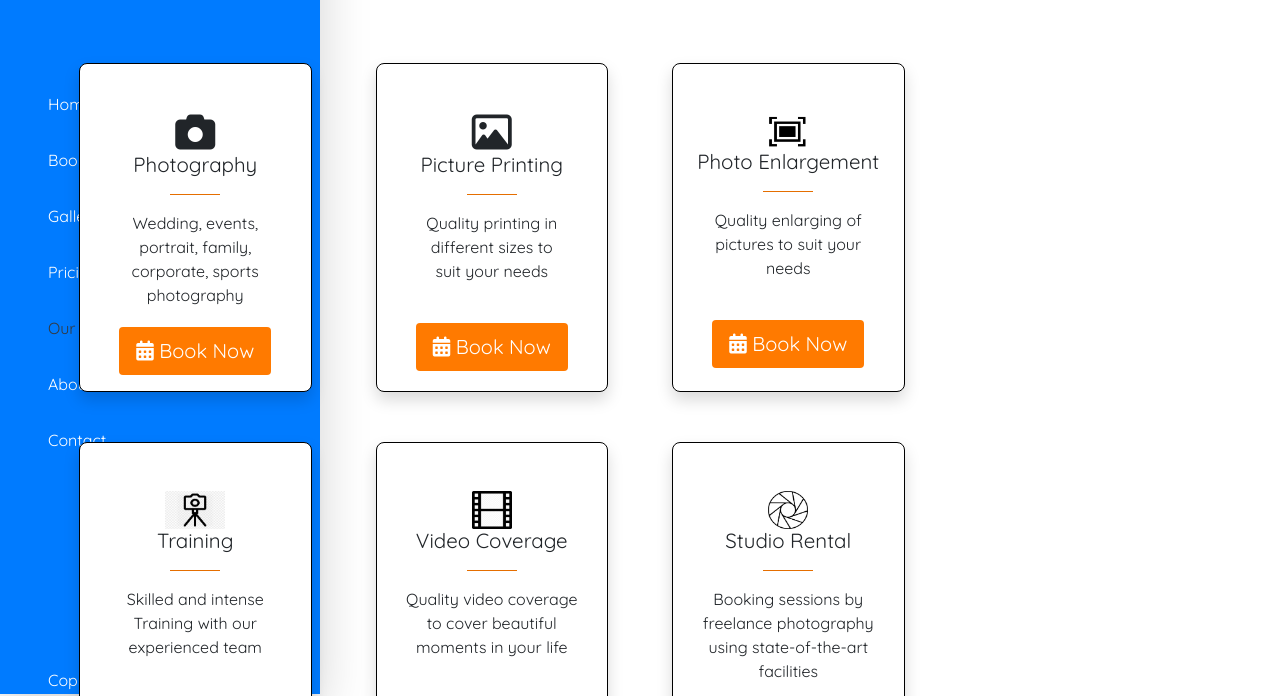
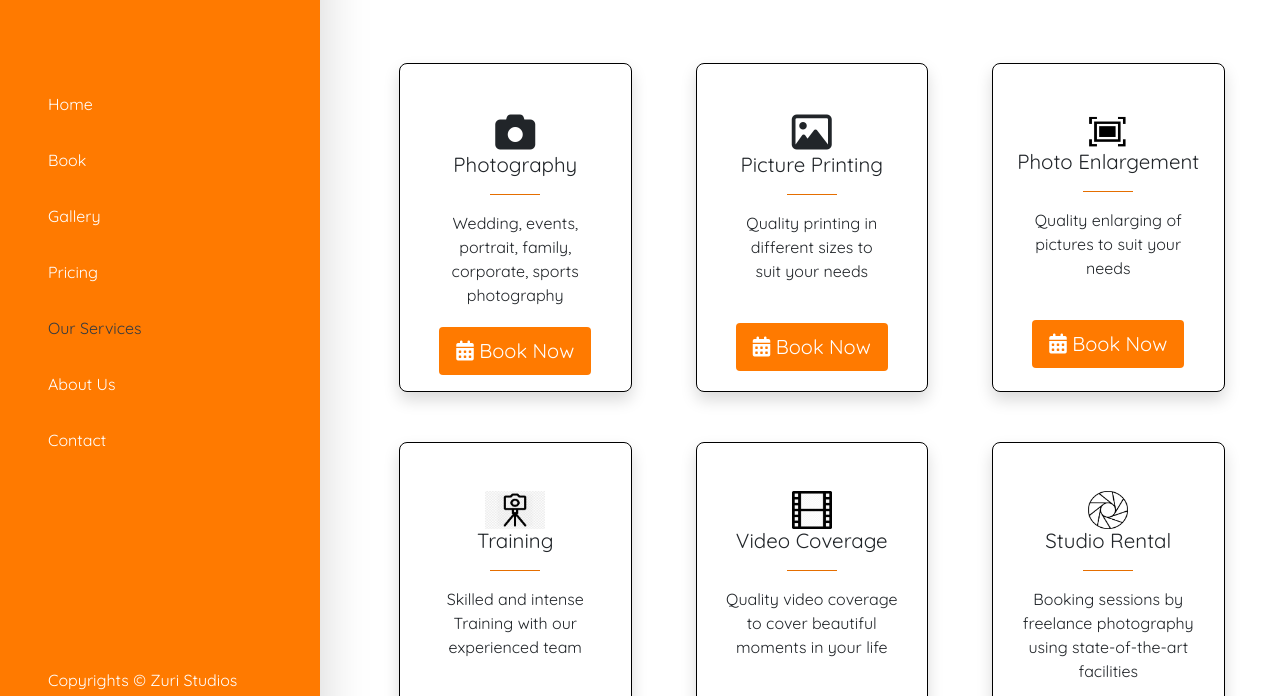
Before and after one commit to wisdomosara/teamfierce, a plain HTML site: page index.html in a window 1280 px wide. Shown: the part 106-802 px from the top of the page. Drawn offline with nearby package versions, Linux system fonts and the light colour scheme.

Commit message:
Update photo.css

```diff
--- a/photo.css
+++ b/photo.css
@@ -10,9 +10,7 @@ body{
     font-family: 'Quicksand', sans-serif !important;
 }
 .side{
-    background-color: #FF7A00;
-    height:100vh;
-    position:fixed !important
+    background-color: #FF7A00 !important
 }
 button{
     background-color: #FF7A00 !important
```
